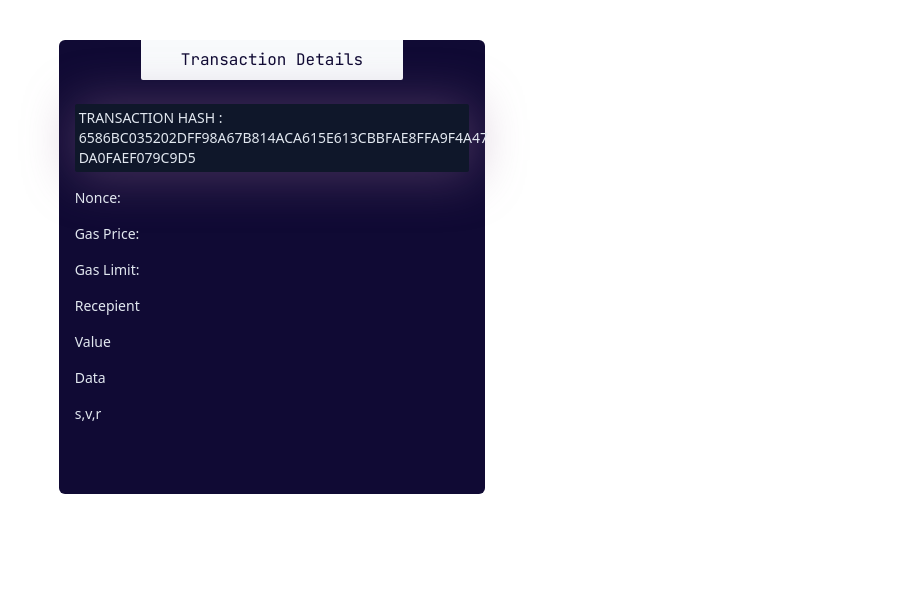
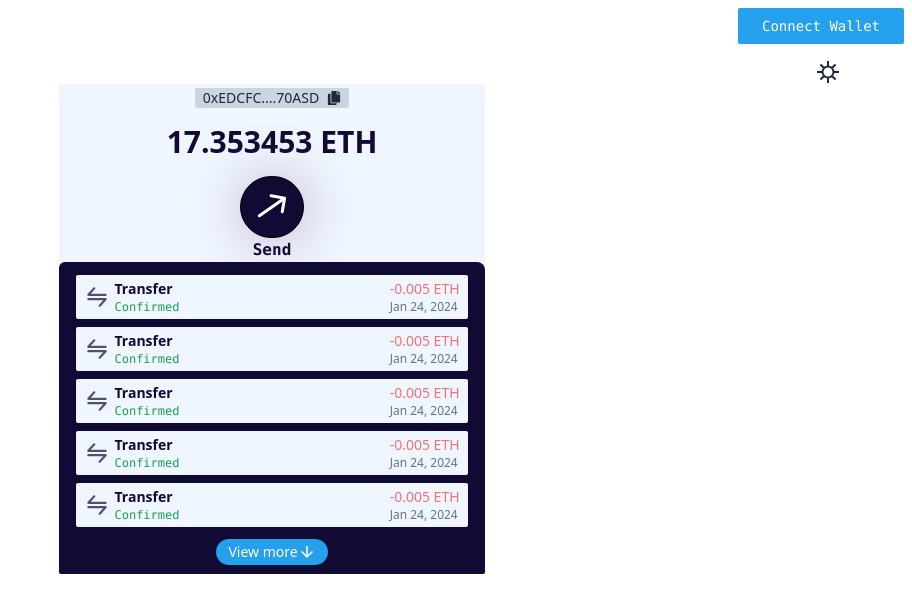
Before and after one commit to AhmadFarazWeb3Developer/Wallet-Dapp, a React (Vite) app in the folder frontend/: page / in a window 1280 px wide. Shown: the top 612 px of the page, without its empty margins (368-1280 px from the left). Built offline with nearby package versions, Linux system fonts and the light colour scheme.

Commit message:
Routes are setting

```diff
--- a/frontend/package.json
+++ b/frontend/package.json
@@ -12,7 +12,8 @@
   "dependencies": {
     "react": "^18.3.1",
     "react-dom": "^18.3.1",
-    "react-icons": "^5.3.0"
+    "react-icons": "^5.3.0",
+    "react-router-dom": "^6.26.2"
   },
   "devDependencies": {
     "@eslint/js": "^9.9.0",
--- a/frontend/src/App.jsx
+++ b/frontend/src/App.jsx
@@ -3,15 +3,17 @@ import ConfirmTransaction from "./components/ConfirmTransaction/ConfirmTransacti
 import SendTokens from "./components/SendTokens/SendTokens";
 import { Main } from "./components/Main/Main";
 import { Transaction } from "./components/TransactionDetails/Transaction";
+import { Route, Routes } from "react-router-dom";
 function App() {
   return (
     <>
       <section className="artboard phone-1 min-w-full min-h-full flex items-center flex-col">
-        {/* <Main /> */}
-
-        {/* <SendTokens /> */}
-        {/* <ConfirmTransaction /> */}
-        <Transaction />
+        <Routes>
+          <Route path="/" element={<Main />} />
+          <Route path="/sendTokens" element={<SendTokens />} />
+          <Route path="/confirmTransaction" element={<ConfirmTransaction />} />
+          <Route path="/transaction" element={<Transaction />} />
+        </Routes>
       </section>
     </>
   );
--- a/frontend/src/components/Main/Home/Home.jsx
+++ b/frontend/src/components/Main/Home/Home.jsx
@@ -3,7 +3,14 @@ import { FaCopy } from "react-icons/fa";
 import { IoIosArrowRoundForward } from "react-icons/io";
 import Transaction from "../Transaction/Transaction";
 import { IoMdArrowDown } from "react-icons/io";
+import { useNavigate } from "react-router-dom";
+import SendTokens from "../../SendTokens/SendTokens";
+
 export default function Home() {
+  const navigate = useNavigate();
+  const handleNavigation = () => {
+    navigate("/sendTokens"); // Adjust the route path as needed
+  };
   return (
     <>
       <main className=" bg-blue-50 w-1/3 h-full flex items-center flex-col pt-1 rounded-sm shadow-myShadow ">
@@ -14,7 +21,10 @@ export default function Home() {
         <h1 className=" text-3xl text-customDarkBlue font-bold mt-4">
           17.353453 ETH
         </h1>
-        <button className="rounded-full h-16 w-16 mt-4 border bg-customDarkBlue border-black flex justify-center items-center flex-col cursor-pointer p-0 m-0 shadow-custom hover:bg-blue-950 ">
+        <button
+          className="rounded-full h-16 w-16 mt-4 border bg-customDarkBlue border-black flex justify-center items-center flex-col cursor-pointer p-0 m-0 shadow-custom hover:bg-blue-950 "
+          onClick={handleNavigation}
+        >
           <IoIosArrowRoundForward
             size={60}
             style={{ transform: "rotate(-35deg)" }}
--- a/frontend/src/main.jsx
+++ b/frontend/src/main.jsx
@@ -3,9 +3,12 @@ import { StrictMode } from "react";
 import { createRoot } from "react-dom/client";
 import App from "./App.jsx";
 import "./index.css";
+import { BrowserRouter } from "react-router-dom";
 
 createRoot(document.getElementById("root")).render(
-  <StrictMode>
-    <App />
-  </StrictMode>
+  <BrowserRouter>
+    <StrictMode>
+      <App />
+    </StrictMode>
+  </BrowserRouter>
 );
```
Also changed, not shown: 1 other file (tests, documents, lock files or other folders).
